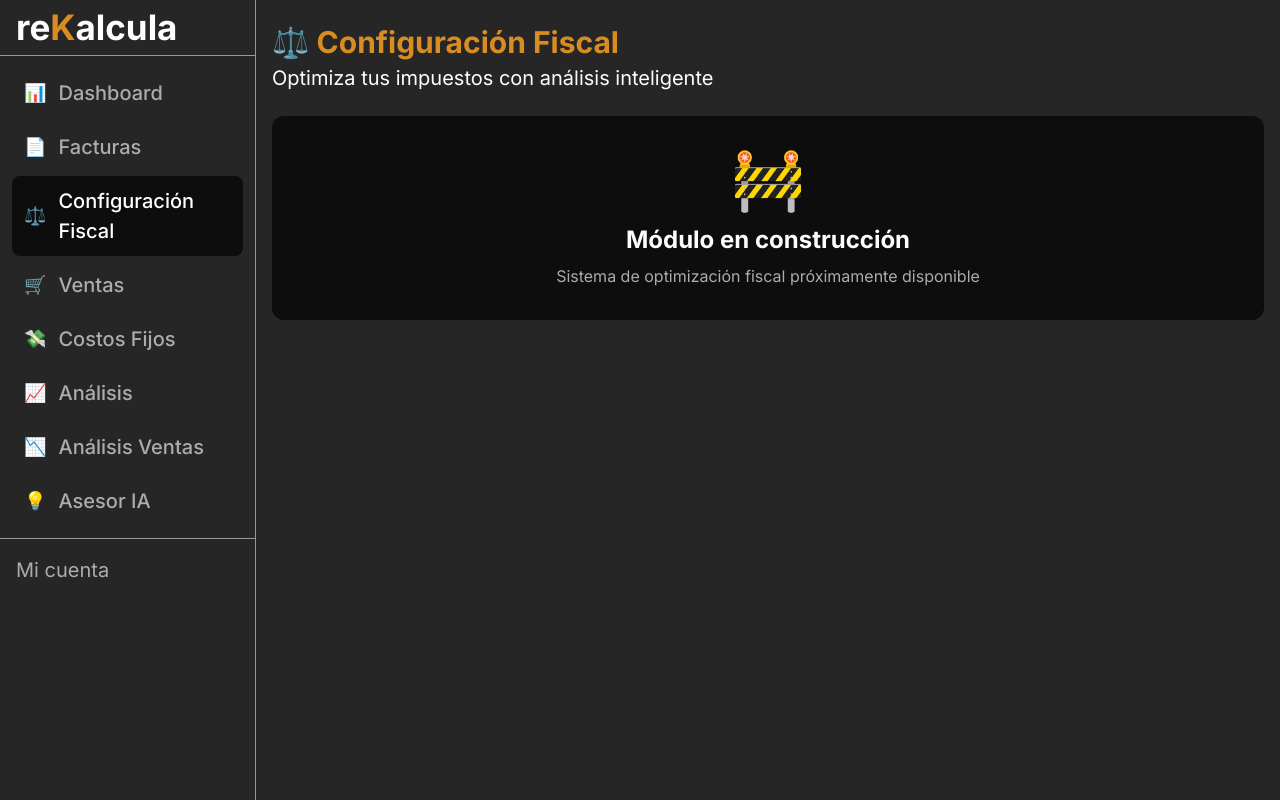
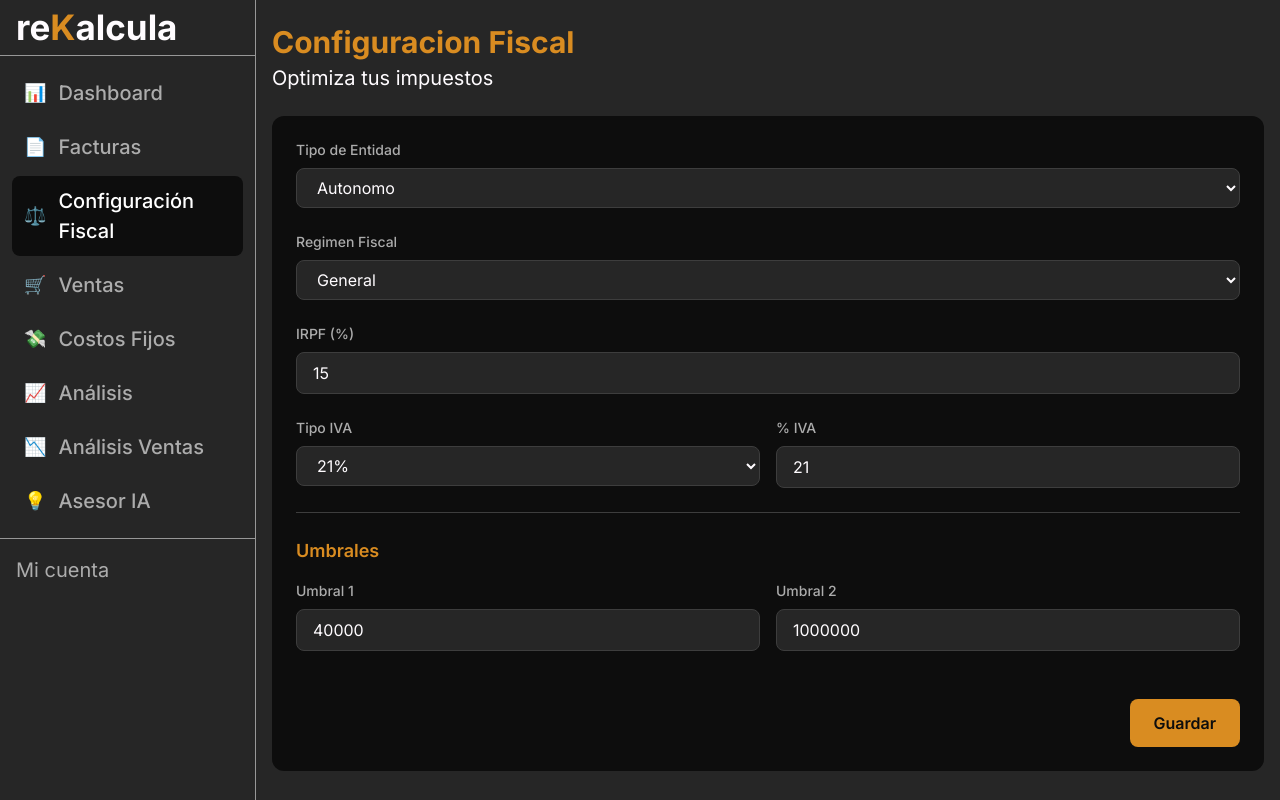
Before and after one commit to rekalcula/rekalcula, a Next.js app: page /dashboard/fiscal in a window 1280 px wide. Built offline with nearby package versions, Linux system fonts and the light colour scheme; no server answers.

Commit message:
feat: FORMULARIO FISCAL COMPLETO - version funcional

```diff
--- a/app/dashboard/fiscal/page.tsx
+++ b/app/dashboard/fiscal/page.tsx
@@ -1,28 +1,199 @@
 'use client'
 
 import { useState, useEffect } from 'react'
-import Link from 'next/link'
+import type { FiscalConfig, TipoEntidad, RegimenFiscal, TipoIVA } from '@/lib/fiscal/types'
 
 export default function FiscalPage() {
+  const [loading, setLoading] = useState(true)
+  const [saving, setSaving] = useState(false)
+
+  const [config, setConfig] = useState<FiscalConfig>({
+    tipo_entidad: 'autonomo',
+    regimen_fiscal: 'general',
+    retencion_irpf: 15.00,
+    tipo_iva: 'general',
+    porcentaje_iva: 21.00,
+    tipo_impuesto_sociedades: 25.00,
+    umbral_alerta_1: 40000.00,
+    umbral_alerta_2: 1000000.00,
+  })
+
+  useEffect(() => {
+    cargarConfiguracion()
+  }, [])
+
+  const cargarConfiguracion = async () => {
+    try {
+      const response = await fetch('/api/fiscal/config')
+      const data = await response.json()
+
+      if (data.success && data.config) {
+        setConfig(data.config)
+      }
+    } catch (error) {
+      console.error('Error cargando configuracion:', error)
+    } finally {
+      setLoading(false)
+    }
+  }
+
+  const guardarConfiguracion = async () => {
+    setSaving(true)
+    try {
+      const response = await fetch('/api/fiscal/config', {
+        method: 'POST',
+        headers: { 'Content-Type': 'application/json' },
+        body: JSON.stringify(config)
+      })
+
+      const data = await response.json()
+
+      if (data.success) {
+        alert('Configuracion guardada')
+      } else {
+        alert('Error guardando')
+      }
+    } catch (error) {
+      console.error('Error:', error)
+      alert('Error guardando')
+    } finally {
+      setSaving(false)
+    }
+  }
+
+  if (loading) {
+    return (
+      <div className="max-w-7xl mx-auto px-4 py-6 bg-[#262626] min-h-screen">
+        <div className="text-center py-12">
+          <div className="animate-spin rounded-full h-12 w-12 border-b-2 border-[#d98c21] mx-auto"></div>
+          <p className="text-[#ACACAC] mt-4">Cargando...</p>
+        </div>
+      </div>
+    )
+  }
+
   return (
     <div className="max-w-7xl mx-auto px-4 py-6 bg-[#262626] min-h-screen">
       <div className="mb-6">
-        <h1 className="text-3xl font-bold text-[#d98c21]">
-          ⚖️ Configuración Fiscal
-        </h1>
-        <p className="text-xl text-[#FFFCFF] mt-1">
-          Optimiza tus impuestos con análisis inteligente
-        </p>
+        <h1 className="text-3xl font-bold text-[#d98c21]">Configuracion Fiscal</h1>
+        <p className="text-xl text-[#FFFCFF] mt-1">Optimiza tus impuestos</p>
       </div>
 
-      <div className="bg-[#0d0d0d] rounded-xl p-8 text-center">
-        <div className="text-6xl mb-4">🚧</div>
-        <h2 className="text-2xl font-bold text-[#FFFCFF] mb-2">
-          Módulo en construcción
-        </h2>
-        <p className="text-[#ACACAC]">
-          Sistema de optimización fiscal próximamente disponible
-        </p>
+      <div className="bg-[#0d0d0d] rounded-xl p-6 space-y-6">
+
+        <div>
+          <label className="block text-sm font-medium text-[#ACACAC] mb-2">Tipo de Entidad</label>
+          <select
+            value={config.tipo_entidad}
+            onChange={(e) => setConfig({ ...config, tipo_entidad: e.target.value as TipoEntidad })}
+            className="w-full px-4 py-2 bg-[#262626] border border-[#3d3d3d] text-[#FFFCFF] rounded-lg focus:ring-2 focus:ring-[#d98c21]"
+          >
+            <option value="autonomo">Autonomo</option>
+            <option value="sl">SL</option>
+            <option value="sa">SA</option>
+          </select>
+        </div>
+
+        <div>
+          <label className="block text-sm font-medium text-[#ACACAC] mb-2">Regimen Fiscal</label>
+          <select
+            value={config.regimen_fiscal}
+            onChange={(e) => setConfig({ ...config, regimen_fiscal: e.target.value as RegimenFiscal })}
+            className="w-full px-4 py-2 bg-[#262626] border border-[#3d3d3d] text-[#FFFCFF] rounded-lg focus:ring-2 focus:ring-[#d98c21]"
+          >
+            <option value="general">General</option>
+            <option value="simplificado">Simplificado</option>
+            <option value="modulos">Modulos</option>
+            <option value="recargo">Recargo</option>
+          </select>
+        </div>
+
+        {config.tipo_entidad === 'autonomo' && (
+          <div>
+            <label className="block text-sm font-medium text-[#ACACAC] mb-2">IRPF (%)</label>
+            <input
+              type="number"
+              step="0.01"
+              value={config.retencion_irpf}
+              onChange={(e) => setConfig({ ...config, retencion_irpf: parseFloat(e.target.value) })}
+              className="w-full px-4 py-2 bg-[#262626] border border-[#3d3d3d] text-[#FFFCFF] rounded-lg focus:ring-2 focus:ring-[#d98c21]"
+            />
+          </div>
+        )}
+
+        <div className="grid grid-cols-2 gap-4">
+          <div>
+            <label className="block text-sm font-medium text-[#ACACAC] mb-2">Tipo IVA</label>
+            <select
+              value={config.tipo_iva}
+              onChange={(e) => setConfig({ ...config, tipo_iva: e.target.value as TipoIVA })}
+              className="w-full px-4 py-2 bg-[#262626] border border-[#3d3d3d] text-[#FFFCFF] rounded-lg focus:ring-2 focus:ring-[#d98c21]"
+            >
+              <option value="general">21%</option>
+              <option value="reducido">10%</option>
+              <option value="superreducido">4%</option>
+              <option value="exento">Exento</option>
+            </select>
+          </div>
+
+          <div>
+            <label className="block text-sm font-medium text-[#ACACAC] mb-2">% IVA</label>
+            <input
+              type="number"
+              step="0.01"
+              value={config.porcentaje_iva}
+              onChange={(e) => setConfig({ ...config, porcentaje_iva: parseFloat(e.target.value) })}
+              className="w-full px-4 py-2 bg-[#262626] border border-[#3d3d3d] text-[#FFFCFF] rounded-lg focus:ring-2 focus:ring-[#d98c21]"
+            />
+          </div>
+        </div>
+
+        {(config.tipo_entidad === 'sl' || config.tipo_entidad === 'sa') && (
+          <div>
+            <label className="block text-sm font-medium text-[#ACACAC] mb-2">Impuesto Sociedades (%)</label>
+            <input
+              type="number"
+              step="0.01"
+              value={config.tipo_impuesto_sociedades}
+              onChange={(e) => setConfig({ ...config, tipo_impuesto_sociedades: parseFloat(e.target.value) })}
+              className="w-full px-4 py-2 bg-[#262626] border border-[#3d3d3d] text-[#FFFCFF] rounded-lg focus:ring-2 focus:ring-[#d98c21]"
+            />
+          </div>
+        )}
+
+        <div className="border-t border-[#3d3d3d] pt-6">
+          <h3 className="text-lg font-semibold text-[#d98c21] mb-4">Umbrales</h3>
+          <div className="grid grid-cols-2 gap-4">
+            <div>
+              <label className="block text-sm font-medium text-[#ACACAC] mb-2">Umbral 1</label>
+              <input
+                type="number"
+                value={config.umbral_alerta_1}
+                onChange={(e) => setConfig({ ...config, umbral_alerta_1: parseFloat(e.target.value) })}
+                className="w-full px-4 py-2 bg-[#262626] border border-[#3d3d3d] text-[#FFFCFF] rounded-lg focus:ring-2 focus:ring-[#d98c21]"
+              />
+            </div>
+            <div>
+              <label className="block text-sm font-medium text-[#ACACAC] mb-2">Umbral 2</label>
+              <input
+                type="number"
+                value={config.umbral_alerta_2}
+                onChange={(e) => setConfig({ ...config, umbral_alerta_2: parseFloat(e.target.value) })}
+                className="w-full px-4 py-2 bg-[#262626] border border-[#3d3d3d] text-[#FFFCFF] rounded-lg focus:ring-2 focus:ring-[#d98c21]"
+              />
+            </div>
+          </div>
+        </div>
+
+        <div className="flex justify-end pt-6">
+          <button
+            onClick={guardarConfiguracion}
+            disabled={saving}
+            className="px-6 py-3 bg-[#d98c21] text-[#0d0d0d] font-semibold rounded-lg hover:bg-[#b87619] disabled:opacity-50"
+          >
+            {saving ? 'Guardando...' : 'Guardar'}
+          </button>
+        </div>
       </div>
     </div>
   )
```
